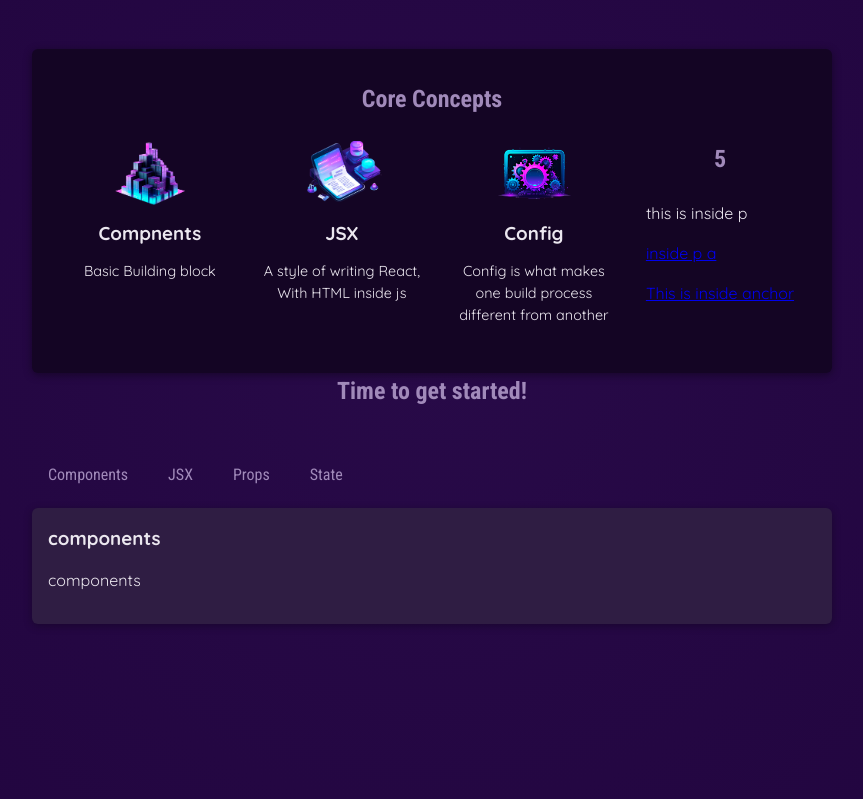
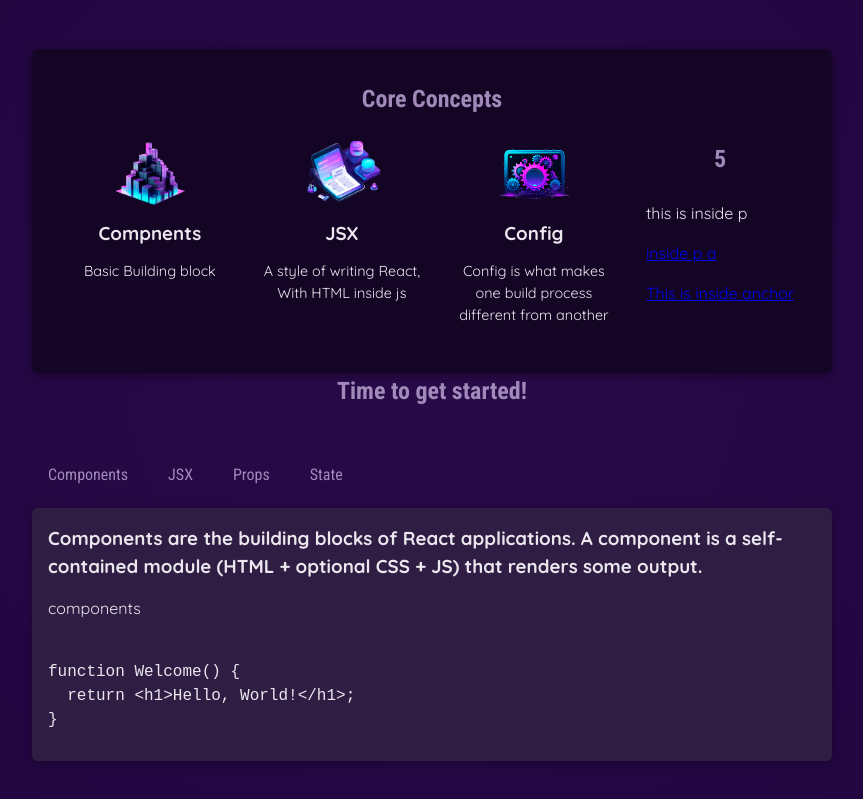
Before and after one commit to bhavukkalra/reactLandingPage, a React (Vite) app: page / in a window 1280 px wide. Shown: the part 283-1082 px from the top of the page, without its empty margins (208-1071 px from the left). Built offline with nearby package versions, Linux system fonts and the light colour scheme.

Commit message:
Render content using state in JSX

```diff
--- a/src/App.jsx
+++ b/src/App.jsx
@@ -147,11 +147,11 @@ OR
           </menu>
           <div id="tab-content">
           {console.log("Console this bitch")}
-            {console.log(EXAMPLES.selectedTopic)}
-            <h3>{selectedTopic}</h3>
+            {console.log(EXAMPLES[selectedTopic].title)}
+            <h3>{EXAMPLES[selectedTopic].description}</h3>
             <p>{selectedTopic}</p>
             <pre>
-              <code>{EXAMPLES.selectedTopic}</code>
+              <code>{EXAMPLES[selectedTopic].code}</code>
             </pre>
           </div>
         </section>
```
Also changed, not shown: notes.txt.
